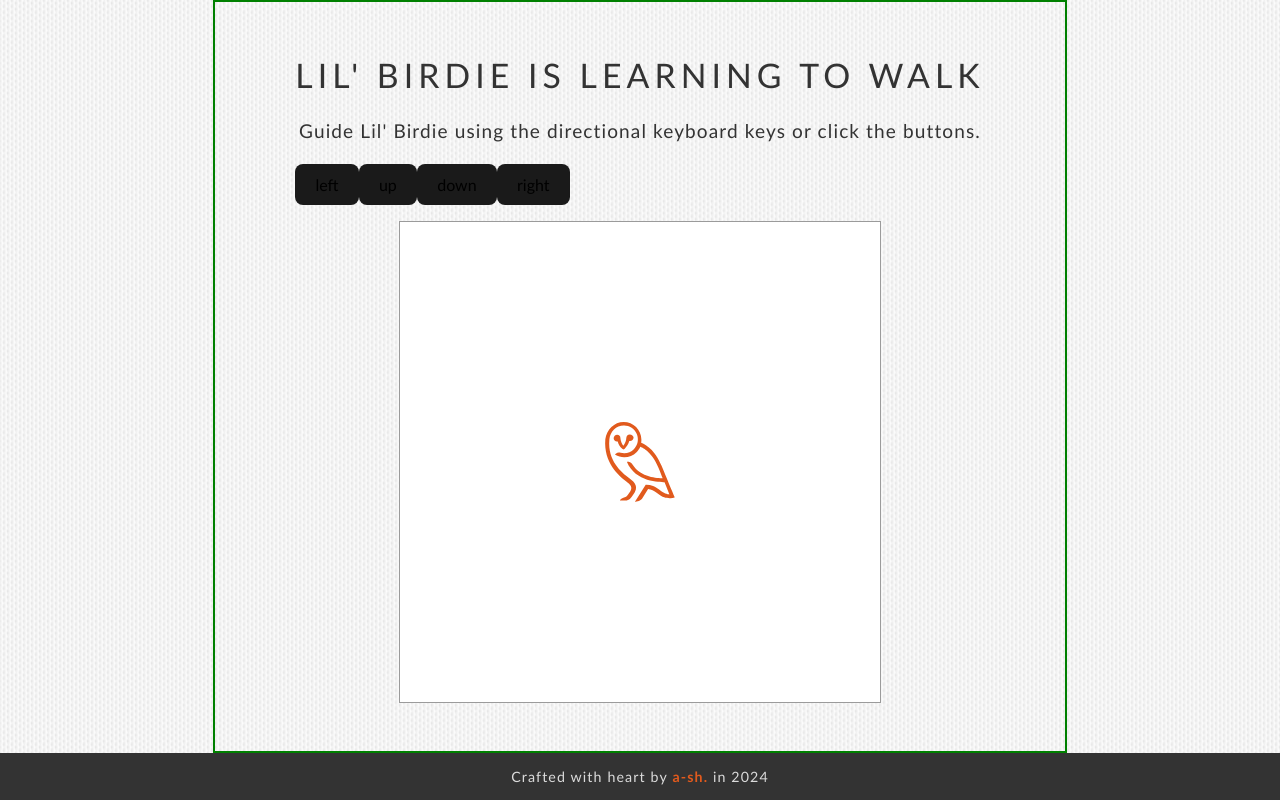
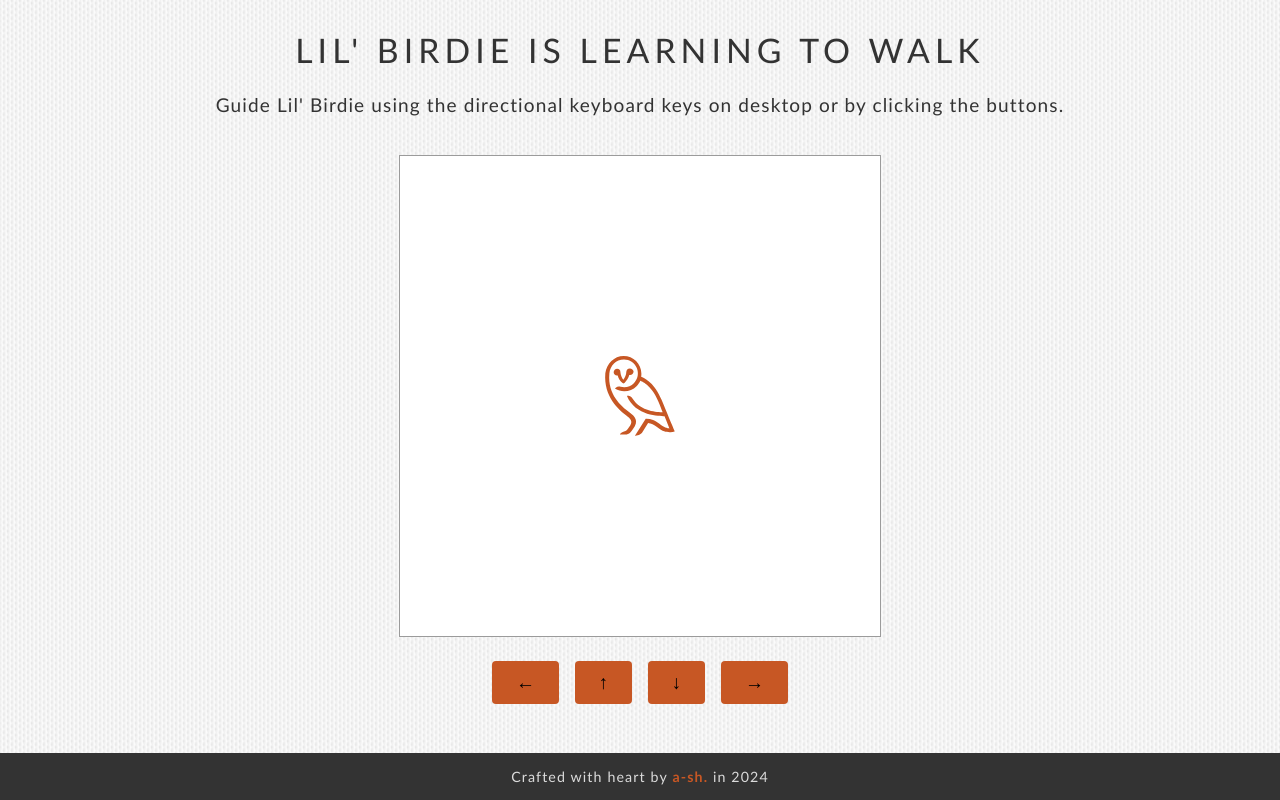
Before and after one commit to a-sh-dev/react_lil-bird_controller, a React (Vite) app: page / in a window 1280 px wide. Built offline with nearby package versions, Linux system fonts and the light colour scheme.

Commit message:
Configure Controllers

```diff
--- a/src/components/Birdie.tsx
+++ b/src/components/Birdie.tsx
@@ -1,8 +1,8 @@
 import styled, { css } from 'styled-components'
-import { DirectionType, Position } from '../helper/types'
+import { DirectionType, PositionType } from '../helper/types'
 import { BirdieSVG } from './Svgs'
 
-type BirdieProps = Position & {
+type BirdieProps = PositionType & {
   direction: DirectionType
 }
 
--- a/src/components/Board.tsx
+++ b/src/components/Board.tsx
@@ -1,7 +1,8 @@
 import { useState } from 'react'
 import styled, { css } from 'styled-components'
-import { Position } from '../helper/types'
+import { DirectionType, PositionType } from '../helper/types'
 import { Birdie } from './Birdie'
+import { Controller } from './Controller'
 
 type BoardProps = {
   maxGrid: number
@@ -27,18 +28,21 @@ const StyledBoard = styled.div<{ $maxGrid: number }>(
 
 export const Board = ({ maxGrid }: BoardProps) => {
   const middlePoint = Math.ceil(maxGrid / 2)
-  console.log({ middlePoint, raw: maxGrid / 2 })
 
-  const [birdie, setBirdie] = useState<Position>({
+  const [birdie, setBirdie] = useState<PositionType>({
     x: middlePoint,
     y: middlePoint,
   })
+  const [direction, setDirection] = useState<DirectionType>('right')
+
+  console.log(direction)
 
   return (
     <StyledBoardWrapper>
       <StyledBoard $maxGrid={maxGrid}>
-        <Birdie x={birdie.x} y={birdie.y} direction="right" />
+        <Birdie x={birdie.x} y={birdie.y} direction={direction} />
       </StyledBoard>
+      <Controller setDirection={setDirection} />
     </StyledBoardWrapper>
   )
 }
--- a/src/components/Controller.tsx
+++ b/src/components/Controller.tsx
@@ -1,10 +1,51 @@
-export const Controller = () => {
+import { Dispatch, SetStateAction } from 'react'
+import styled from 'styled-components'
+import { DirectionType } from '../helper/types'
+
+type ControllerProps = {
+  setDirection: Dispatch<SetStateAction<DirectionType>>
+}
+
+const StyledControllerWrapper = styled.div`
+  display: flex;
+  gap: 1rem;
+  justify-content: center;
+  margin: 1.5rem;
+`
+
+const StyledButton = styled.button`
+  background-color: var(--color-pop-orange);
+  border-radius: 0.25rem;
+  border: 1px solid transparent;
+  padding: 0.5em 1.2em;
+  font-size: var(--ft-base);
+  transition: all ease-in 0.25s;
+
+  &:hover {
+    filter: brightness(80%);
+  }
+
+  &:focus,
+  :focus-visible {
+    outline: 4px auto -webkit-focus-ring-color;
+  }
+`
+
+export const Controller = ({ setDirection }: ControllerProps) => {
+  const buttons: { direction: DirectionType; label: string }[] = [
+    { direction: 'left', label: '←' },
+    { direction: 'up', label: '↑' },
+    { direction: 'down', label: '↓' },
+    { direction: 'right', label: '→' },
+  ]
+
   return (
-    <div>
-      <button>left</button>
-      <button>up</button>
-      <button>down</button>
-      <button>right</button>
-    </div>
+    <StyledControllerWrapper>
+      {buttons.map(({ direction, label }) => (
+        <StyledButton key={direction} onClick={() => setDirection(direction)}>
+          {label}
+        </StyledButton>
+      ))}
+    </StyledControllerWrapper>
   )
 }
--- a/src/components/Game.tsx
+++ b/src/components/Game.tsx
@@ -1,14 +1,15 @@
 import styled from 'styled-components'
 import { MAX_GRID } from '../helper/config'
 import { Board } from './Board'
-import { Controller } from './Controller'
 
 type Props = {}
 
 const StyledGame = styled.main`
-  border: 2px solid green;
-
-  /* width: 50%; */
+  flex: 1;
+  display: flex;
+  flex-direction: column;
+  justify-content: center;
+  padding-inline: clamp(0.5rem, -1rem + 8vw, 5rem);
 `
 
 export const Game = (props: Props) => {
@@ -17,11 +18,10 @@ export const Game = (props: Props) => {
       <header>
         <h1>Lil' Birdie is learning to walk</h1>
         <p>
-          Guide Lil' Birdie using the directional keyboard keys or click the
-          buttons.
+          Guide Lil' Birdie using the directional keyboard keys on desktop or by
+          clicking the buttons.
         </p>
       </header>
-      <Controller />
       <Board maxGrid={MAX_GRID} />
     </StyledGame>
   )
--- a/src/helper/types.ts
+++ b/src/helper/types.ts
@@ -1,5 +1,5 @@
 export type DirectionType = 'right' | 'left' | 'up' | 'down'
-export type Position = {
+export type PositionType = {
   x: number
   y: number
 }
--- a/src/styles/index.css
+++ b/src/styles/index.css
@@ -15,7 +15,7 @@
   --color-grey-400: #9b9b9b;
   --color-grey-500: #666666;
   --color-grey-600: #333333;
-  --color-pop-orange: #e15a1d;
+  --color-pop-orange: rgb(199 87 36);
   --color-beige: #efeae5;
 
   --color-text-primary: var(--color-grey-600);
@@ -47,15 +47,6 @@ body {
   padding: 0;
   letter-spacing: 0.07em;
   background-color: var(--color-grey-200);
-}
-
-main {
-  flex: 1;
-  display: flex;
-  flex-direction: column;
-  justify-content: center;
-  padding-inline: clamp(0.5rem, -1rem + 8vw, 5rem);
-  border: 1px solid lightcoral;
 }
 
 footer {
@@ -92,22 +83,3 @@ h1,
 p {
   text-align: center;
 }
-
-button {
-  border-radius: 8px;
-  border: 1px solid transparent;
-  padding: 0.6em 1.2em;
-  font-size: 1em;
-  font-weight: 500;
-  font-family: inherit;
-  background-color: #1a1a1a;
-  cursor: pointer;
-  transition: border-color 0.25s;
-}
-button:hover {
-  border-color: #646cff;
-}
-button:focus,
-button:focus-visible {
-  outline: 4px auto -webkit-focus-ring-color;
-}
```
